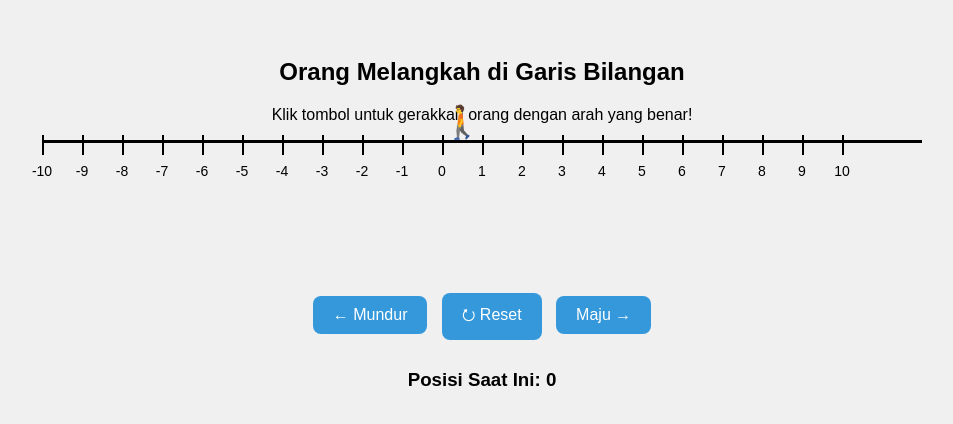
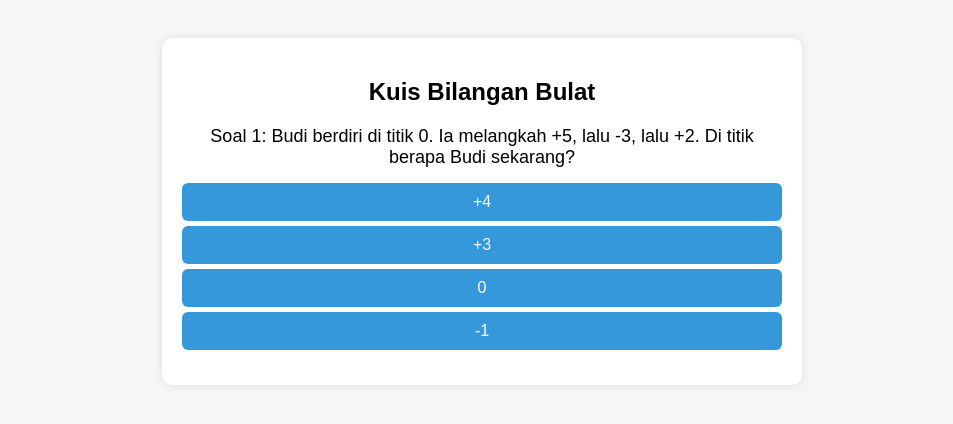
Before and after one commit to Novitaa127/bilangan-bulat-anim-orang, a plain HTML site: page index.html in a window 1280 px wide. Shown: the whole page, without its empty margins (158-1111 px from the left). Drawn offline with Linux system fonts and the light colour scheme.

Commit message:
Update index.html

```diff
--- a/index.html
+++ b/index.html
@@ -1,144 +1,131 @@
 <!DOCTYPE html>
 <html lang="id">
 <head>
-  <meta charset="UTF-8">
-  <title>Orang Melangkah - Hadap Benar</title>
+  <meta charset="UTF-8" />
+  <title>Kuis Bilangan Bulat</title>
   <style>
     body {
       font-family: sans-serif;
+      background: #f4f6f8;
+      padding: 30px;
       text-align: center;
-      background: #f0f0f0;
-      padding: 30px;
     }
 
-    #line {
-      position: relative;
-      width: 880px;
-      height: 100px;
+    .quiz-box {
+      background: #ffffff;
+      border-radius: 10px;
+      padding: 20px;
+      max-width: 600px;
       margin: auto;
-      border-top: 3px solid black;
-      margin-bottom: 40px;
+      box-shadow: 0 0 10px rgba(0,0,0,0.1);
     }
 
-    .tick {
-      position: absolute;
-      top: -8px;
-      width: 2px;
-      height: 20px;
-      background: black;
+    h2 {
+      margin-bottom: 20px;
     }
 
-    .label {
-      position: absolute;
-      top: 20px;
-      transform: translateX(-50%);
-      font-size: 14px;
+    .question {
+      font-size: 18px;
+      margin-bottom: 15px;
     }
 
-    #person {
-      position: absolute;
-      top: -40px;
-      font-size: 32px;
-      transition: left 0.4s ease;
-    }
-
-    .facing-right {
-      transform: scaleX(1);
-    }
-
-    .facing-left {
-      transform: scaleX(-1);
-    }
-
-    button {
-      margin: 10px 5px;
-      padding: 10px 20px;
+    .options button {
+      display: block;
+      width: 100%;
+      margin: 5px auto;
+      padding: 10px;
       font-size: 16px;
+      border: none;
       background: #3498db;
-      border: none;
-      border-radius: 8px;
       color: white;
+      border-radius: 6px;
       cursor: pointer;
     }
 
-    button:hover {
+    .options button:hover {
       background: #2980b9;
+    }
+
+    .feedback {
+      margin-top: 15px;
+      font-weight: bold;
     }
   </style>
 </head>
 <body>
 
-  <h2>Orang Melangkah di Garis Bilangan</h2>
-  <p>Klik tombol untuk gerakkan orang dengan arah yang benar!</p>
-
-  <div id="line">
-    <div id="person" class="facing-right">🚶</div>
+  <div class="quiz-box">
+    <h2>Kuis Bilangan Bulat</h2>
+    <div class="question" id="question">Memuat soal...</div>
+    <div class="options" id="options"></div>
+    <div class="feedback" id="feedback"></div>
   </div>
 
-  <div>
-    <button onclick="step(-1)">← Mundur</button>
-    <button onclick="reset()">⭮ Reset</button>
-    <button onclick="step(1)">Maju →</button>
-  </div>
+  <script>
+    const questions = [
+      {
+        q: "Budi berdiri di titik 0. Ia melangkah +5, lalu -3, lalu +2. Di titik berapa Budi sekarang?",
+        options: ["+4", "+3", "0", "-1"],
+        answer: "+4"
+      },
+      {
+        q: "Suhu ruangan 20°C diturunkan 25°C, lalu dinaikkan 10°C. Berapa suhu sekarang?",
+        options: ["-5°C", "5°C", "10°C", "0°C"],
+        answer: "5°C"
+      },
+      {
+        q: "Seekor lumba-lumba melompat 4 m lalu menyelam 9 m. Berapa selisih total ketinggiannya?",
+        options: ["5 m", "13 m", "9 m", "4 m"],
+        answer: "13 m"
+      },
+      {
+        q: "Bilangan manakah yang lebih besar?",
+        options: ["-8", "-3", "-10", "-12"],
+        answer: "-3"
+      }
+    ];
 
-  <h3>Posisi Saat Ini: <span id="pos">0</span></h3>
+    let current = 0;
 
-  <script>
-    const line = document.getElementById('line');
-    const person = document.getElementById('person');
-    const posText = document.getElementById('pos');
+    function loadQuestion() {
+      const qBox = document.getElementById("question");
+      const optBox = document.getElementById("options");
+      const fb = document.getElementById("feedback");
+      fb.textContent = "";
 
-    const min = -10;
-    const max = 10;
-    const spacing = 40;
-    let position = 0;
+      const q = questions[current];
+      qBox.textContent = `Soal ${current + 1}: ${q.q}`;
+      optBox.innerHTML = "";
 
-    function drawTicks() {
-      for (let i = min; i <= max; i++) {
-        const tick = document.createElement('div');
-        tick.className = 'tick';
-        tick.style.left = (i - min) * spacing + 'px';
+      q.options.forEach(opt => {
+        const btn = document.createElement("button");
+        btn.textContent = opt;
+        btn.onclick = () => {
+          if (opt === q.answer) {
+            fb.textContent = "✅ Jawaban benar!";
+            fb.style.color = "green";
+          } else {
+            fb.textContent = `❌ Salah. Jawaban yang benar: ${q.answer}`;
+            fb.style.color = "red";
+          }
 
-        const label = document.createElement('div');
-        label.className = 'label';
-        label.style.left = (i - min) * spacing + 'px';
-        label.textContent = i;
-
-        line.appendChild(tick);
-        line.appendChild(label);
-      }
+          setTimeout(() => {
+            current++;
+            if (current < questions.length) {
+              loadQuestion();
+            } else {
+              qBox.textContent = "Kuis selesai!";
+              optBox.innerHTML = "";
+              fb.innerHTML = "Terima kasih sudah mengerjakan!";
+              fb.style.color = "#333";
+            }
+          }, 1500);
+        };
+        optBox.appendChild(btn);
+      });
     }
 
-    function updatePerson(direction = 0) {
-      const x = (position - min) * spacing;
-      person.style.left = x + 'px';
-
-      // Arah visual
-      if (direction < 0) {
-        person.classList.remove('facing-right');
-        person.classList.add('facing-left');
-      } else if (direction > 0) {
-        person.classList.remove('facing-left');
-        person.classList.add('facing-right');
-      }
-
-      posText.textContent = position;
-    }
-
-    function step(val) {
-      if (position + val >= min && position + val <= max) {
-        position += val;
-        updatePerson(val);
-      }
-    }
-
-    function reset() {
-      position = 0;
-      updatePerson(0);
-    }
-
-    drawTicks();
-    updatePerson();
+    loadQuestion();
   </script>
 
 </body>
```
